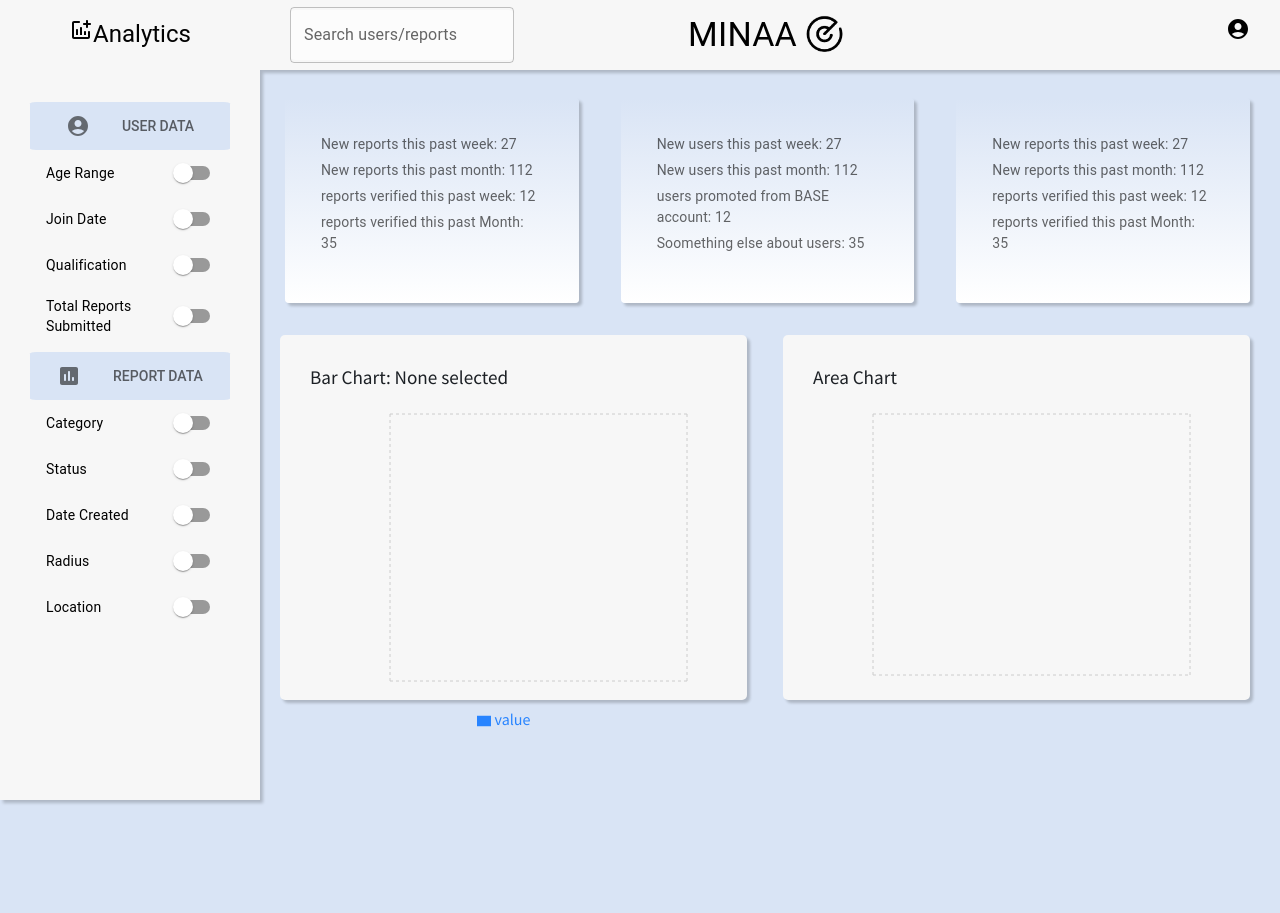
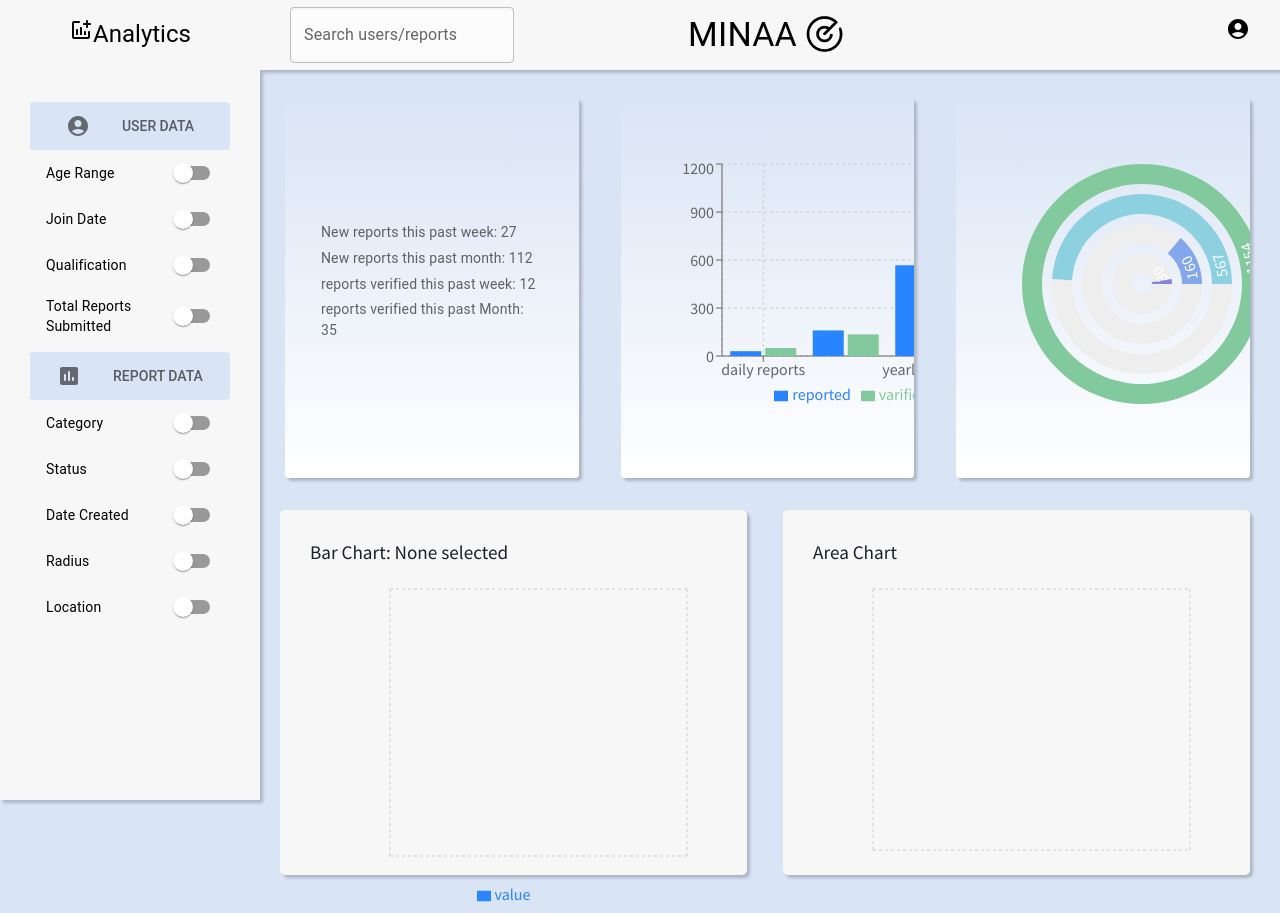
Before and after one commit to Bohjaangles/minaa-admin, a React (Create React App) app in the folder admin-page/: page /dashboard in a window 1280 px wide. Before the commit the page ends 800 px from the top, so only its background shows below. Built offline with nearby package versions, Linux system fonts and the light colour scheme.

Commit message:
--fix: two cards order

```diff
--- a/admin-page/src/components/dashboard/DataCard2.jsx
+++ b/admin-page/src/components/dashboard/DataCard2.jsx
@@ -1,26 +1,61 @@
+//DataCard3.jsx
 import React from "react";
-import "../../styles/dashboard.css"
-import Typography from '@mui/material/Typography';
-import CardContent from '@mui/material/CardContent';
-import Card from '@mui/material/Card';
+import "../../styles/dashboard.css";
+import Typography from "@mui/material/Typography";
+import CardContent from "@mui/material/CardContent";
+import Card from "@mui/material/Card";
+import {
+  BarChart,
+  Bar,
+  XAxis,
+  YAxis,
+  CartesianGrid,
+  Tooltip,
+  Legend,
+} from "recharts";
 
+const data = [
+  {
+    name: "daily reports",
+    reported: 30,
+    varified: 50,
+  },
+  {
+    name: "monthly reports",
+    reported: 160,
+    varified: 135,
+  },
+  {
+    name: "yearly reports",
+    reported: 567,
+    varified: 400,
+  },
+  {
+    name: "total",
+    reported: 986,
+    varified: 1154,
+  },
+];
 const SingleCard2 = (props) => {
-  const { weekTotalNumber, monthTotalNumber, weekTotalNumberVerified, monthTotalNumberVerified } = props.item;
+  const {
+    weekTotalNumber,
+    monthTotalNumber,
+    weekTotalNumberVerified,
+    monthTotalNumberVerified,
+  } = props.item;
+
   return (
     <Card className="single__card" sx={{ minWidth: 275 }}>
       <CardContent>
-        <Typography sx={{ fontSize: 14 }} color="text.secondary" gutterBottom>
-          New users this past week: {weekTotalNumber}
-        </Typography>
-        <Typography sx={{ fontSize: 14 }} color="text.secondary" gutterBottom>
-          New users this past month: {monthTotalNumber}
-        </Typography>
-        <Typography sx={{ fontSize: 14 }} color="text.secondary" gutterBottom>
-          users promoted from BASE account: {weekTotalNumberVerified}
-        </Typography>
-        <Typography sx={{ fontSize: 14 }} color="text.secondary" gutterBottom>
-          Soomething else about users: {monthTotalNumberVerified}
-        </Typography>
+        <BarChart width={400} height={250} data={data}>
+          <CartesianGrid strokeDasharray="3 3" />
+          <XAxis dataKey="name" />
+          <YAxis />
+          <Tooltip />
+          <Legend />
+          <Bar dataKey="reported" fill="#2884FF" />
+          <Bar dataKey="varified" fill="#82ca9d" />
+        </BarChart>
       </CardContent>
     </Card>
   );
--- a/admin-page/src/components/dashboard/DataCard3.jsx
+++ b/admin-page/src/components/dashboard/DataCard3.jsx
@@ -1,26 +1,69 @@
+//DataCard2.jsx
 import React from "react";
 import "../../styles/dashboard.css"
 import Typography from '@mui/material/Typography';
 import CardContent from '@mui/material/CardContent';
 import Card from '@mui/material/Card';
+import { RadialBarChart, RadialBar, Legend } from "recharts";
 
 const SingleCard3 = (props) => {
   const { weekTotalNumber, monthTotalNumber, weekTotalNumberVerified, monthTotalNumberVerified } = props.item;
+  const data = [
+    {
+      name: "daily",
+      report: 30,
+      fill: "#8884d8"
+    },
+    {
+      name: "Monthly",
+      report: 160,
+      fill: "#83a6ed"
+    },
+    {
+      name: "yearly",
+      report: 567,
+      fill: "#8dd1e1"
+    },
+    {
+      name: "varified total",
+      report: 1154,
+      fill: "#82ca9d"
+    },
+  ];
+  const style = {
+    top: 0,
+    left: 350,
+    lineHeight: "24px"
+  };
   return (
     <Card className="single__card" sx={{ minWidth: 275 }}>
       <CardContent>
-        <Typography sx={{ fontSize: 14 }} color="text.secondary" gutterBottom>
-          New reports this past week: {weekTotalNumber}
-        </Typography>
-        <Typography sx={{ fontSize: 14 }} color="text.secondary" gutterBottom>
-          New reports this past month: {monthTotalNumber}
-        </Typography>
-        <Typography sx={{ fontSize: 14 }} color="text.secondary" gutterBottom>
-          reports verified this past week: {weekTotalNumberVerified}
-        </Typography>
-        <Typography sx={{ fontSize: 14 }} color="text.secondary" gutterBottom>
-          reports verified this past Month: {monthTotalNumberVerified}
-        </Typography>
+      <RadialBarChart
+      width={400}
+      height={300}
+      cx={150}
+      cy={150}
+      innerRadius={20}
+      outerRadius={140}
+      barSize={20}
+      data={data}
+    >
+      <RadialBar
+        minAngle={15}
+        label={{ position: "insideStart", fill: "#fff" }}
+        background
+        clockWise
+        dataKey="report"
+      />
+      <Legend
+        iconSize={10}
+        width={120}
+        height={140}
+        layout="horizontal"
+        verticalAlign="middle"
+        wrapperStyle={style}
+      />
+    </RadialBarChart>
       </CardContent>
     </Card>
   );
```
Also changed, not shown: admin-page/src/components/dashboard/PieChart3.jsx (added).
